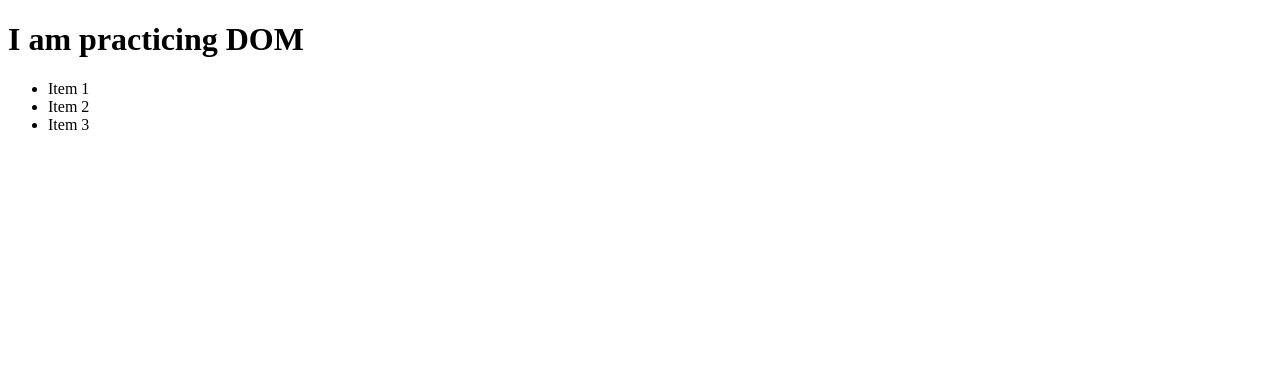
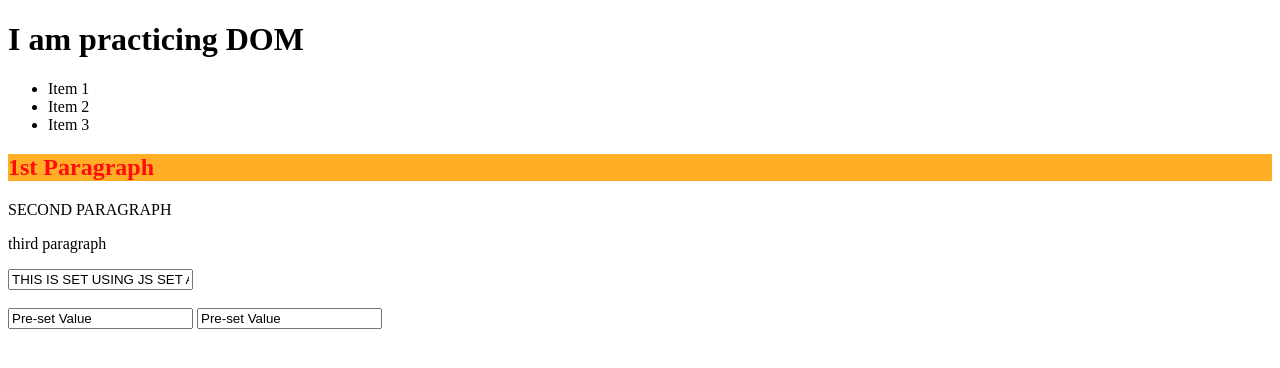
Before and after one commit to riashad/JavaScript-Practice, a plain HTML site: page dom/index.html in a window 1280 px wide. Drawn offline with Linux system fonts and the light colour scheme.

Commit message:
Manipulating Attributes and Properties

```diff
--- a/dom/app.js
+++ b/dom/app.js
@@ -15,3 +15,51 @@ console.log(document.querySelectorAll('.list-items'));
 console.log(document.querySelector('ul li:first-of-type'));
 // Get the last Item of the query
 console.log(document.querySelector('ul li:last-of-type'));
+
+
+
+const p1 = document.querySelector('#para-1');
+const p2 = document.getElementById('para-2');
+
+const p = document.querySelector('p');
+const p3 = document.querySelector('#para-3');
+
+const pAll = document.querySelectorAll('.para-mod');
+
+
+p1.innerHTML = "<h2>1st Paragraph</h2>";
+p1.style.color = "#FF0D0E";
+p1.style.background = "#ffAE25";
+
+
+p2.style.textTransform = 'UpperCase';
+p3.style.textTransform = 'LowerCase';
+
+
+p3.onmouseover = checkMouseOver;
+p3.onmouseout = checkMouseOut;
+
+function checkMouseOver() {
+    p3.innerHTML = 'Mouse Over Detected';
+}
+
+function checkMouseOut() {
+    p3.innerHTML = 'Mouse has been moved';
+
+}
+
+const input1 = document.getElementById('input-1');
+
+input1.style.textTransform = 'UpperCase';
+
+function displayInput(){
+    var catchVal = document.querySelector('#input-1').value;
+    document.querySelector('#show-output').innerHTML = "Your Output: "+ catchVal;
+
+}
+const input3 = document.getElementById('input-3');
+
+const input2 = document.querySelector('#input-2');
+input3.value = input2.getAttribute('value');
+
+input1.setAttribute('value', 'This is set using Js Set Attribute');
--- a/dom/index.html
+++ b/dom/index.html
@@ -15,6 +15,18 @@
         <li class="list-items">Item 3</li>
     </ul>
 
-    <script src="app.js"></script>
+    <p class="para-mod" id="para-1">First Paragraph</p>
+    <p class="para-mod" id="para-2">Second pAragraPh</p>
+    <p class="para-mod" id="para-3">THIRD ParagraPH</p>
+
+    <input type="text" class="default-input" id="input-1" oninput="displayInput()" placeholder="Enter value...">
+    <h3 id="show-output"></h3>
+    <input type="text" class="default-input" id="input-2" value="Pre-set Value">
+
+    <input type="text" class="default-input" id="input-3" >
+
+
+
+    <script src="app.js" defer></script>
 </body>
 </html>
```
